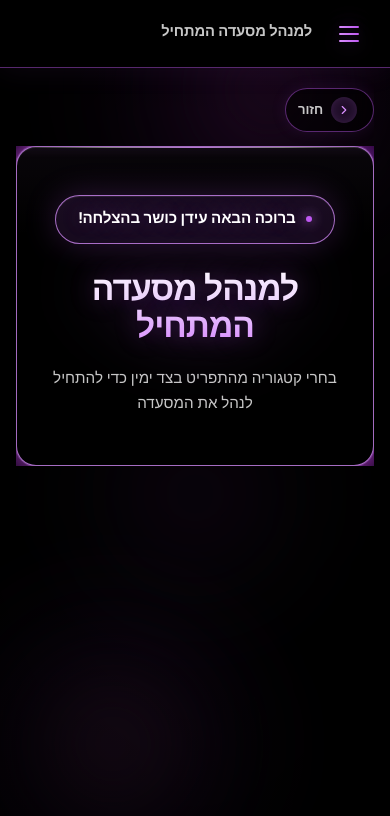
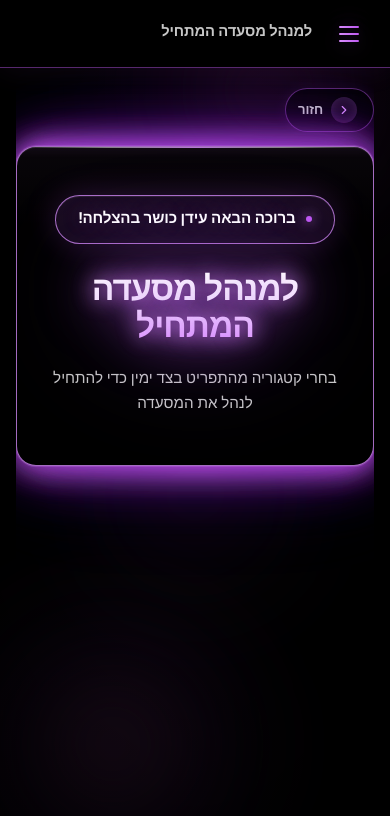
Before and after one commit to BenProbeh/The-New-Manager-s-Guide, a React (Vite) app: page / in a window 390 px wide. Shown: the top 816 px of the page. Built offline with nearby package versions, Linux system fonts and the light colour scheme.

Commit message:
Fix mobile nav drawer and auto-close on navigation

```diff
--- a/src/index.css
+++ b/src/index.css
@@ -984,8 +984,8 @@ ul {
   position: relative;
   width: 100%;
   max-width: 100%;
-  overflow: hidden;
-  contain: layout style;
+  overflow: visible;
+  isolation: isolate;
 }
 
 .page-card__halo {
@@ -1084,6 +1084,20 @@ ul {
 
 .page-header--hero {
   padding: 8px 0;
+}
+
+.page-header--hero::after {
+  content: '';
+  position: absolute;
+  inset: 8% 0 12%;
+  background: radial-gradient(
+    ellipse at 50% 42%,
+    rgba(191, 90, 242, 0.22) 0%,
+    rgba(147, 51, 234, 0.1) 45%,
+    transparent 72%
+  );
+  pointer-events: none;
+  z-index: -1;
 }
 
 .page-header--section {
@@ -1595,6 +1609,10 @@ ul {
 
 .page-header__title--main {
   font-size: clamp(2.1rem, 5.5vw, 3.5rem);
+  filter:
+    drop-shadow(0 0 10px rgba(218, 143, 255, 0.9))
+    drop-shadow(0 0 26px rgba(191, 90, 242, 0.65))
+    drop-shadow(0 0 52px rgba(147, 51, 234, 0.38));
 }
 
 .page-header__subtitle {
@@ -1710,11 +1728,28 @@ ul {
 
   .page-card__halo--a {
     animation: none !important;
-  }
-
-  .page-card__halo--b,
+    opacity: 0.82;
+    filter: blur(18px) saturate(200%);
+  }
+
+  .page-card__halo--b {
+    filter: blur(8px) saturate(185%);
+    opacity: 0.92;
+  }
+
   .page-card__halo--c {
-    filter: blur(10px) saturate(160%);
+    filter: none;
+    box-shadow:
+      0 0 32px rgba(191, 90, 242, 0.42),
+      0 0 72px rgba(147, 51, 234, 0.26),
+      0 0 120px rgba(124, 58, 237, 0.14);
+  }
+
+  .page-card--hero .page-card__surface {
+    box-shadow:
+      0 0 36px rgba(191, 90, 242, 0.32),
+      0 0 72px rgba(147, 51, 234, 0.18),
+      var(--shadow-card);
   }
 
   .top-bar {
```
